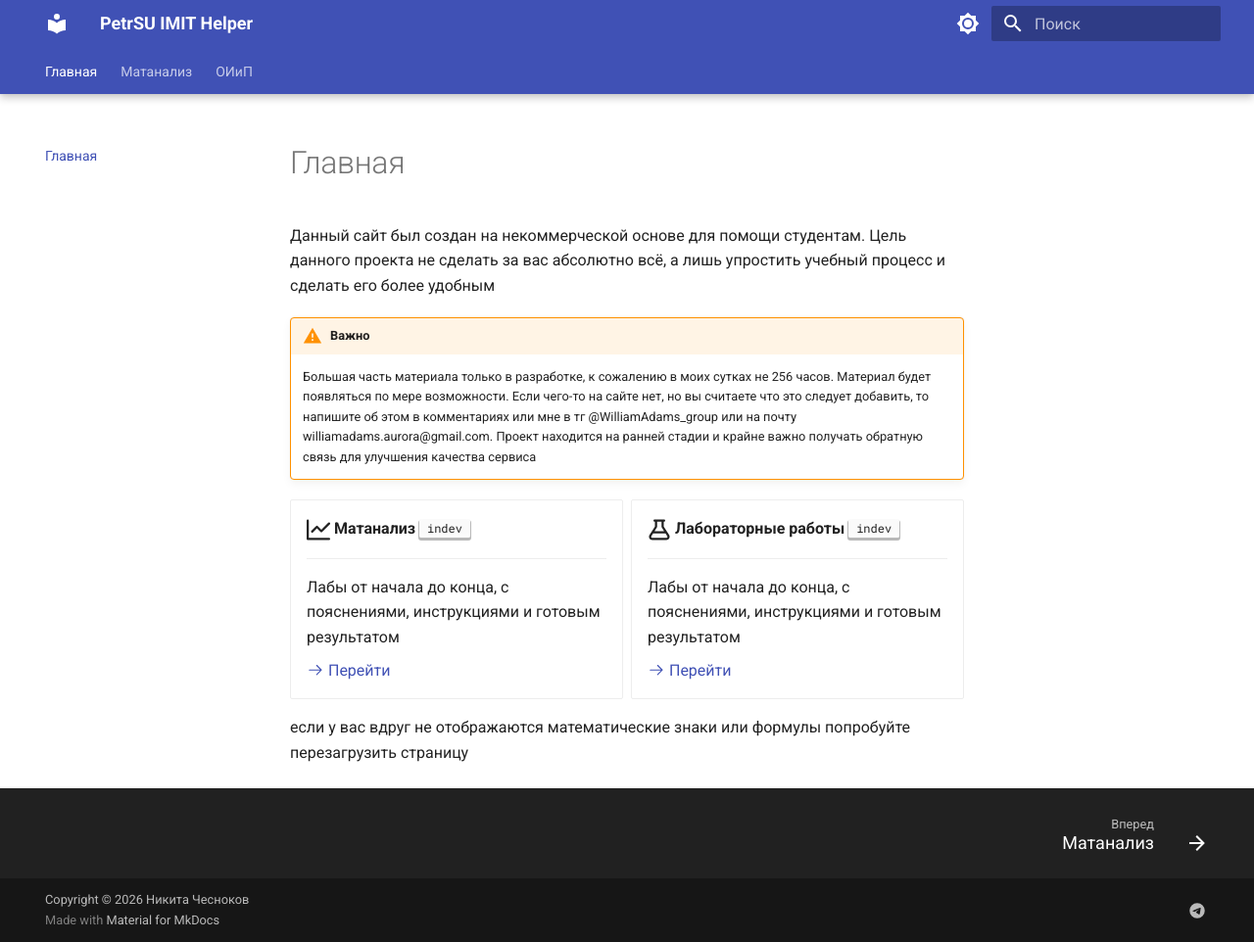
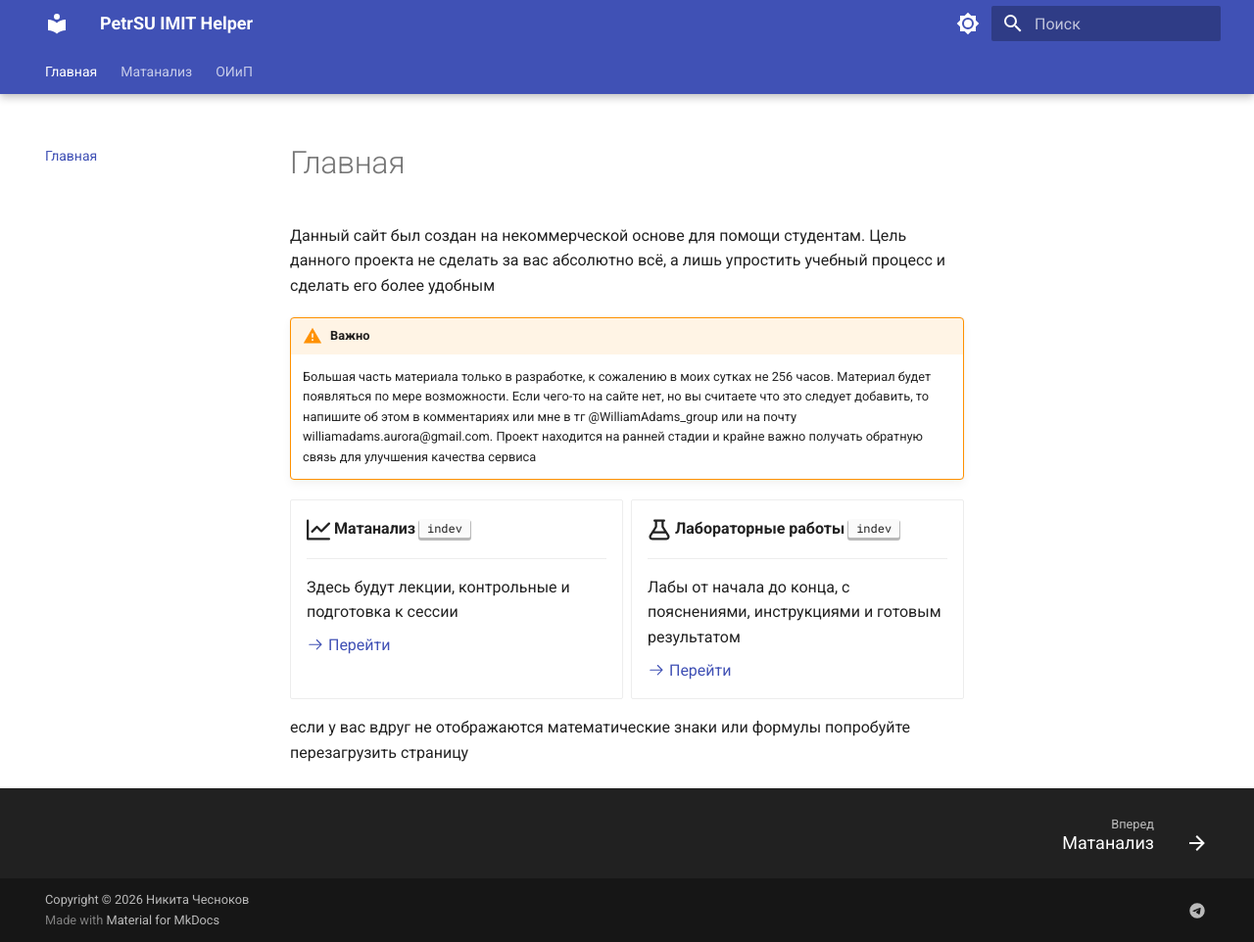
Before and after one commit to WilliamAdamsWAG/PetrSU_IMIT_Helper, an MkDocs documentation site: the page built from docs/index.md, in a window 1280 px wide and 962 px high. Shown: the whole window at 98% size. Built offline with MkDocs 1.6.1 and Material for MkDocs 9.7.7, drawn with Linux system fonts in a browser that asks for light colours.

Commit message:
hotfix(ain page): add description to math analysis card

```diff
--- a/docs/index.md
+++ b/docs/index.md
@@ -10,7 +10,7 @@
 
     ---
 
-    Лабы от начала до конца, с пояснениями, инструкциями и готовым результатом
+    Здесь будут лекции, контрольные и подготовка к сессии
 
     [:octicons-arrow-right-24: Перейти](./math-analysis/index.md)
 
```
